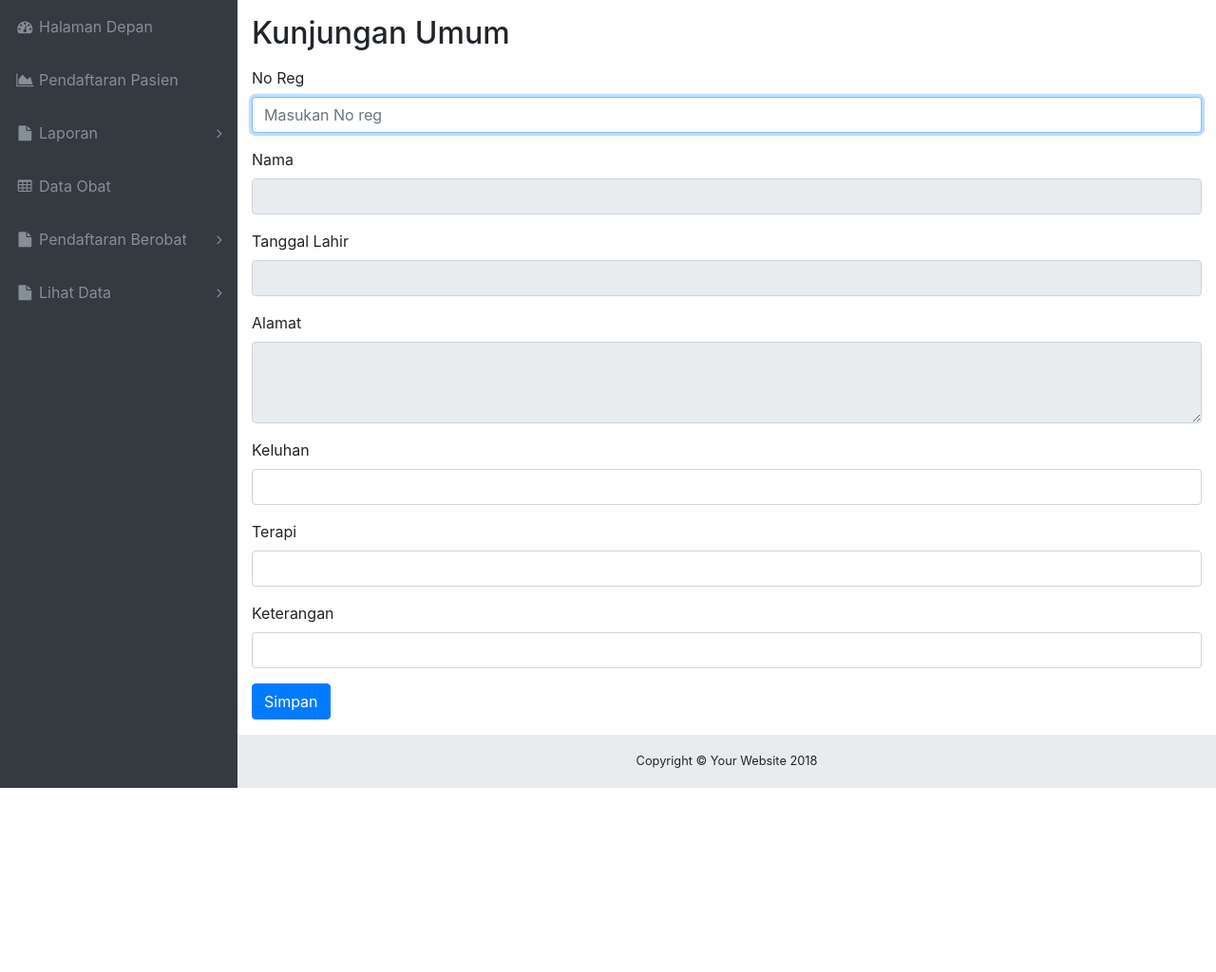
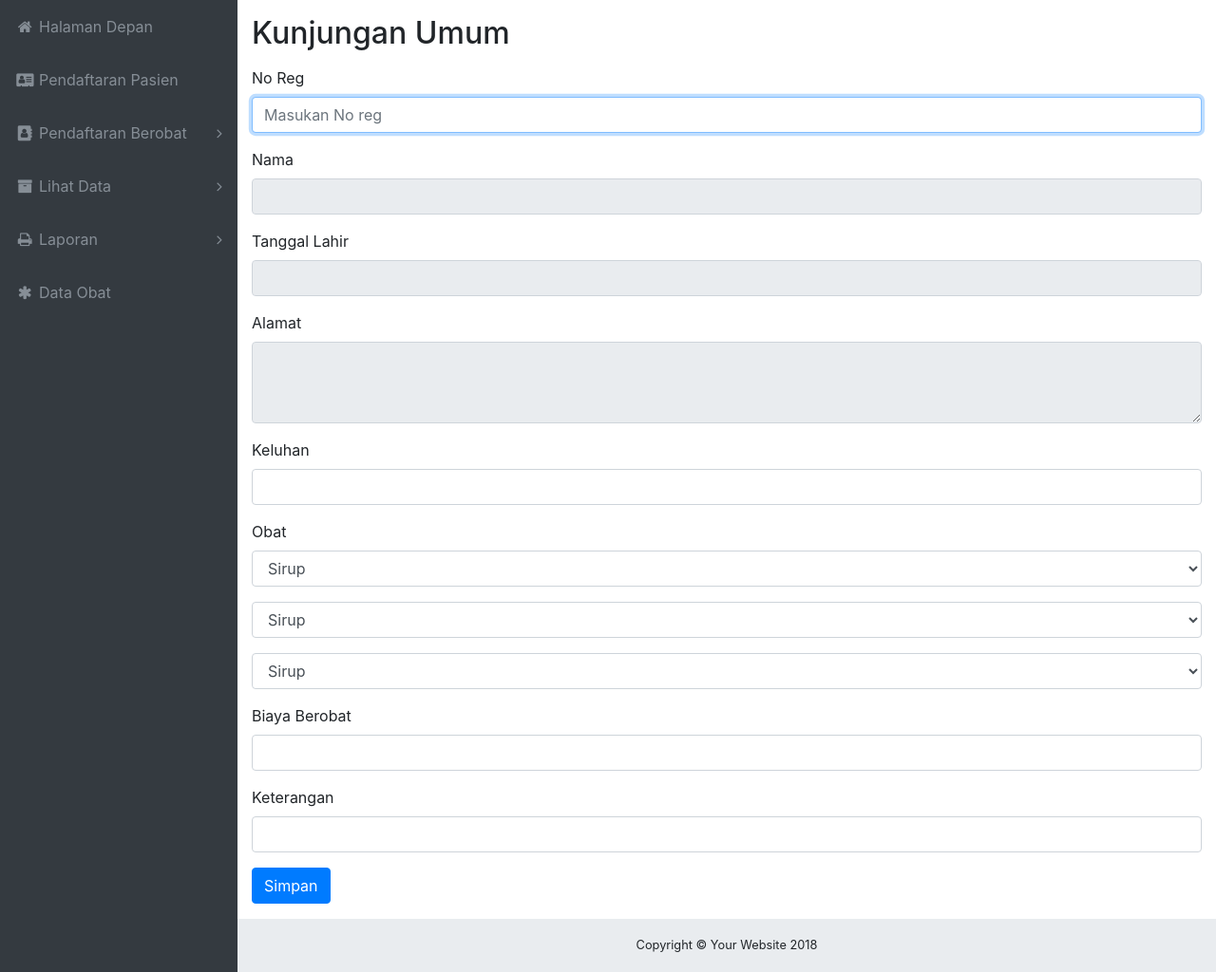
Before and after one commit to anggakusam/ta, a PHP site: page /kunjungan-umum.php in a window 1280 px wide. Shown: the part 56-1080 px from the top of the page at 95% size. Before the commit the page ends 886 px from the top, so only its background shows below. Run offline with PHP 8.4, Linux system fonts and the light colour scheme; some libraries are stand-ins or nearby versions.

Commit message:
update menu

```diff
--- a/antenatal.php
+++ b/antenatal.php
@@ -57,7 +57,9 @@
       </div>
       <div class="form-group">
           <label for="tindakan">Tindakan</label>
-            <input type="text" class="form-control"  id="tindakan" name="tindakan" required>
+          <select class="form-control" name="tindakan">
+                <option value="Trimester 1">Trimester 1</option>
+            </select>
       </div>
       <div class="form-group">
           <label for="keterangan">Keterangan</label>
--- a/komponen/menu.php
+++ b/komponen/menu.php
@@ -9,40 +9,18 @@
       <ul class="navbar-nav navbar-sidenav" id="exampleAccordion">
         <li class="nav-item" data-toggle="tooltip" data-placement="right" title="Dashboard">
           <a class="nav-link" href="index.php">
-            <i class="fa fa-fw fa-dashboard"></i>
+            <i class="fa fa-fw fa-home"></i>
             <span class="nav-link-text">Halaman Depan</span>
           </a>
         </li>
         <li class="nav-item" data-toggle="tooltip" data-placement="right" title="Charts">
           <a class="nav-link" href="pendaftaran.php">
-            <i class="fa fa-fw fa-area-chart"></i>
+            <i class="fa fa-fw fa-address-card"></i>
             <span class="nav-link-text">Pendaftaran Pasien</span>
           </a>
-        </li>
-        <li class="nav-item" data-toggle="tooltip" data-placement="right" title="Example Pages">
-          <a class="nav-link nav-link-collapse collapsed" data-toggle="collapse" href="#menulihatlaporan" data-parent="#exampleAccordion">
-            <i class="fa fa-fw fa-file"></i>
-            <span class="nav-link-text">Laporan</span>
-          </a>
-          <ul class="sidenav-second-level collapse" id="menulihatlaporan">
-            <li>
-              <a href="#.php">Kunjungan Berobat</a>
-            </li>
-            <li>
-              <a href="keuangan.php">Keuangan</a>
-            </li>
-          </ul>
-        </li>
-        </li>
-        <li class="nav-item" data-toggle="tooltip" data-placement="right" title="Tables">
-          <a class="nav-link" href="obat.php">
-            <i class="fa fa-fw fa-table"></i>
-            <span class="nav-link-text">Data Obat</span>
-          </a>
-        </li>
         <li class="nav-item" data-toggle="tooltip" data-placement="right" title="Example Pages">
           <a class="nav-link nav-link-collapse collapsed" data-toggle="collapse" href="#collapseExamplePages" data-parent="#exampleAccordion">
-            <i class="fa fa-fw fa-file"></i>
+            <i class="fa fa-fw fa-address-book"></i>
             <span class="nav-link-text">Pendaftaran Berobat</span>
           </a>
           <ul class="sidenav-second-level collapse" id="collapseExamplePages">
@@ -66,7 +44,7 @@
 
         <li class="nav-item" data-toggle="tooltip" data-placement="right" title="Example Pages">
           <a class="nav-link nav-link-collapse collapsed" data-toggle="collapse" href="#menulihatdata" data-parent="#exampleAccordion">
-            <i class="fa fa-fw fa-file"></i>
+            <i class="fa fa-fw fa-archive"></i>
             <span class="nav-link-text">Lihat Data</span>
           </a>
           <ul class="sidenav-second-level collapse" id="menulihatdata">
@@ -89,6 +67,28 @@
               <a href="data-antenatal.php">Antenatal care</a>
             </li>
           </ul>
+        </li>
+        </li>
+        <li class="nav-item" data-toggle="tooltip" data-placement="right" title="Example Pages">
+          <a class="nav-link nav-link-collapse collapsed" data-toggle="collapse" href="#menulihatlaporan" data-parent="#exampleAccordion">
+            <i class="fa fa-fw fa-print"></i>
+            <span class="nav-link-text">Laporan</span>
+          </a>
+          <ul class="sidenav-second-level collapse" id="menulihatlaporan">
+            <li>
+              <a href="#.php">Kunjungan Berobat</a>
+            </li>
+            <li>
+              <a href="keuangan.php">Keuangan</a>
+            </li>
+          </ul>
+        </li>
+        </li>
+        <li class="nav-item" data-toggle="tooltip" data-placement="right" title="Tables">
+          <a class="nav-link" href="obat.php">
+            <i class="fa fa-fw fa-asterisk"></i>
+            <span class="nav-link-text">Data Obat</span>
+          </a>
         </li>
 
       </ul>
--- a/kunjungan-umum.php
+++ b/kunjungan-umum.php
@@ -39,10 +39,39 @@
           <input type="text" class="form-control" id="keluhan" name="keluhan" aria-describedby="emailHelp" required>
       </div>
             <div class="form-group">
-          <label for="terapi">Terapi</label>
-          <input type="text" class="form-control" id="terapi" name="terapi" aria-describedby="emailHelp" required>
+          <label for="terapi">Obat</label>
+              <select class="form-control" name="terapi">
+                <option value="Sirup">Sirup</option>
+                <option value="Tablet">Tablet</option>
+                <option value="Salep">Salep</option>
+                <option value="Pil">Pil</option>
+                <option value="Kapsul">Kapsul</option>
+            </select>
+            </div>
+            <div class="form-group">
+            <select class="form-control" name="terapi">
+                <option value="Sirup">Sirup</option>
+                <option value="Tablet">Tablet</option>
+                <option value="Salep">Salep</option>
+                <option value="Pil">Pil</option>
+                <option value="Kapsul">Kapsul</option>
+            </select>
+            </div>
+            <div class="form-group">
+            <select class="form-control" name="terapi">
+                <option value="Sirup">Sirup</option>
+                <option value="Tablet">Tablet</option>
+                <option value="Salep">Salep</option>
+                <option value="Pil">Pil</option>
+                <option value="Kapsul">Kapsul</option>
+            </select>
+            </div>
+
+      <div class="form-group">
+          <label for="biaya_berobat">Biaya Berobat</label>
+          <input type="text" class="form-control" id="biaya_berobat" name="biaya_berobat" aria-describedby="emailHelp"  required>
       </div>
-            <div class="form-group">
+      <div class="form-group">
           <label for="keterangan">Keterangan</label>
           <input type="text" class="form-control" id="keterangan" name="keterangan" aria-describedby="emailHelp"  required>
       </div>
```
Also changed, not shown: imunisasi.php (+9 -2 lines), kb.php (+9 -1 lines).
